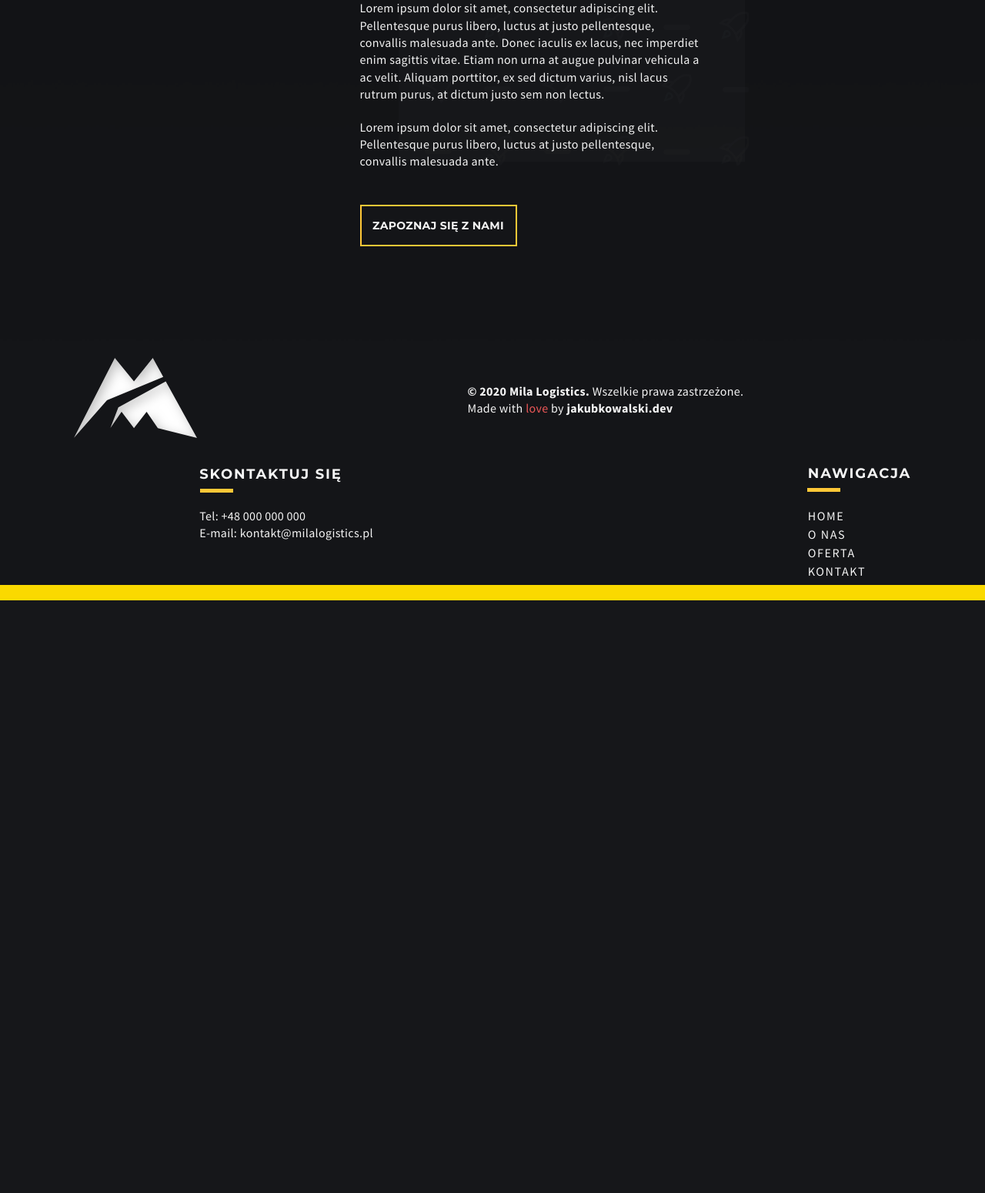
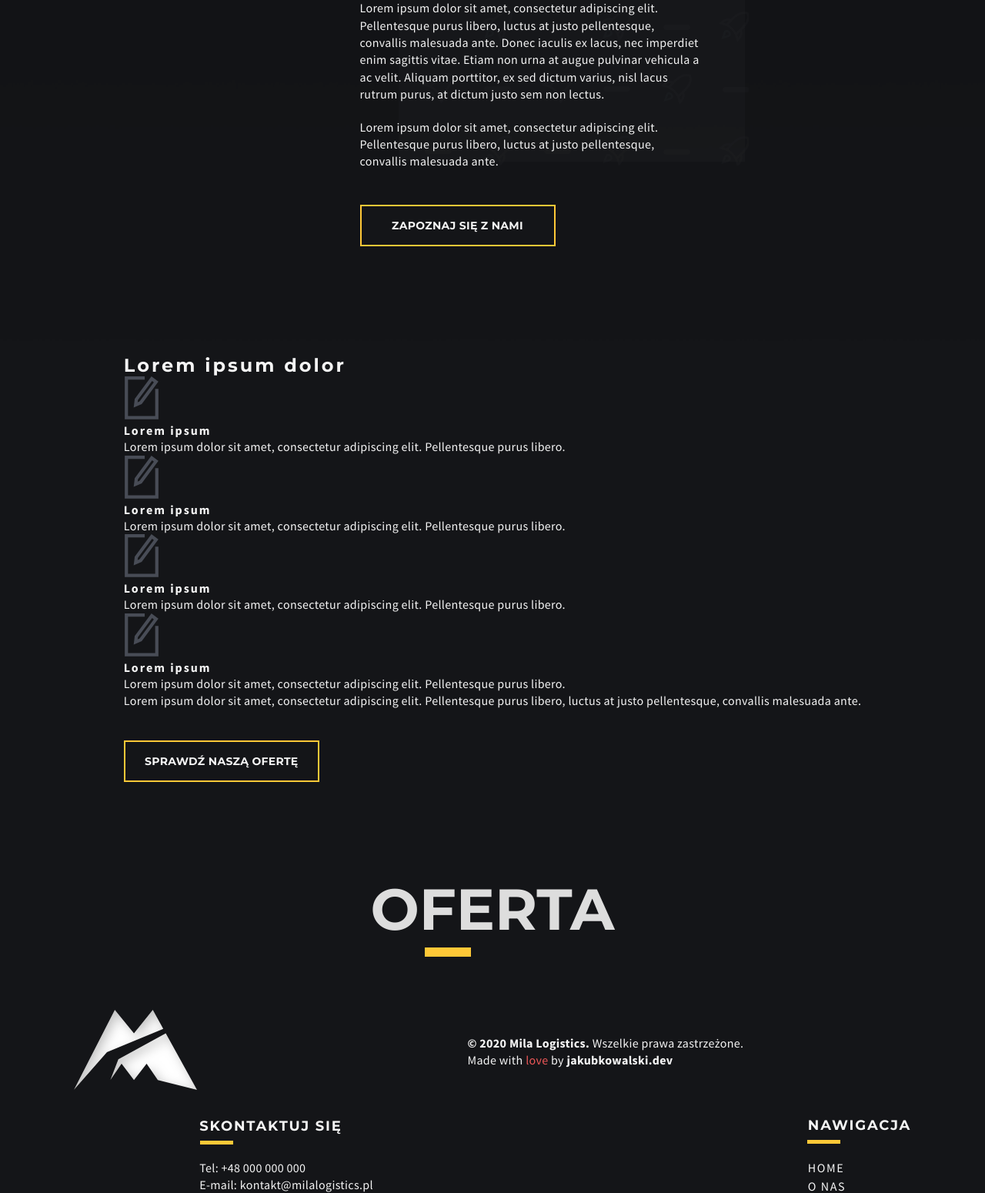
Before and after one commit to Nigtellios/milalogistics, a PHP site: page / in a window 1280 px wide. Shown: the part 1828-3378 px from the top of the page at 77% size. Before the commit the page ends 2608 px from the top, so only its background shows below. Run offline with PHP 8.4, Linux system fonts and the light colour scheme; some web fonts are replaced.

Commit message:
v0.04 - Home offer skeleton
As described above ^

```diff
--- a/css/style.css
+++ b/css/style.css
@@ -466,7 +466,7 @@ a:hover {
 }
 
 .button {
-  width: 200px;
+  max-width: 250px;
   height: 50px;
   margin: 40px 0 40px 0;
   display: block;
--- a/index.html
+++ b/index.html
@@ -65,43 +65,85 @@
       </section> <!-- //End of HERO Section -->
 
       <section class="container-about-us"> <!-- ABOUT US Section -->
+
         <div class="wrapper-2col w-85">
+
           <div class="about-us__map elipses">
             <img src="../media/static-map.png" width="960px" height="465px" alt="Międzynarodowy zasięg usług">
           </div>
+
           <div class="map-shadow"></div>
+
           <div class="about-us__content">
             <h1 class="underline--left-section heading">O NAS</h1>
               <div class="about-us__content-wrap">
                 <h3>Lorem ipsum dolor</h3>
-                <p class="p-5">Lorem ipsum dolor sit amet, consectetur adipiscing elit. Pellentesque purus libero,
+                <p class="p-5">
+                  Lorem ipsum dolor sit amet, consectetur adipiscing elit. Pellentesque purus libero,
                   luctus at justo pellentesque, convallis malesuada ante. Donec iaculis ex lacus, nec
                   imperdiet enim sagittis vitae. Etiam non urna at augue pulvinar vehicula a ac velit.
                   Aliquam porttitor, ex sed dictum varius, nisl lacus rutrum purus, at dictum justo
                   sem non lectus.
                 </p>
-                <p class="p-5">Lorem ipsum dolor sit amet, consectetur adipiscing elit. Pellentesque purus libero,
+                <p class="p-5">
+                  Lorem ipsum dolor sit amet, consectetur adipiscing elit. Pellentesque purus libero,
                   luctus at justo pellentesque, convallis malesuada ante.
                 </p>
-                <div class="button-wrapper">
                 <a class="button p--buttons" href="../about-us.html">
                   ZAPOZNAJ SIĘ Z NAMI
                 </a>
+
               </div>
             </div>
+
           </div>
-          </div>
+
       </section> <!-- End of ABOUT US Section -->
 
       <section class="container-offer"> <!-- OFFER Section -->
-        <div class="wrapper w-85">
+
+        <div class="wrapper-2col w-85">
+
           <div class="offer__content">
-
+            <h3>Lorem ipsum dolor</h3>
+            <div class="offer__tiles-wrapper">
+              <div class="offer__tile">
+                <i><img src="../media/doc-icon-gray.svg" width="45px" height="45px"></i>
+                <h6>Lorem ipsum</h6>
+                <p>Lorem ipsum dolor sit amet, consectetur adipiscing elit. Pellentesque purus libero.</p>
               </div>
-          <div class="offer__heading">
-
+              <div class="offer__tile">
+                <i><img src="../media/doc-icon-gray.svg" width="45px" height="45px"></i>
+                <h6>Lorem ipsum</h6>
+                <p>Lorem ipsum dolor sit amet, consectetur adipiscing elit. Pellentesque purus libero.</p>
+              </div>
+              <div class="offer__tile">
+                <i><img src="../media/doc-icon-gray.svg" width="45px" height="45px"></i>
+                <h6>Lorem ipsum</h6>
+                <p>Lorem ipsum dolor sit amet, consectetur adipiscing elit. Pellentesque purus libero.</p>
+              </div>
+              <div class="offer__tile">
+                <i><img src="../media/doc-icon-gray.svg" width="45px" height="45px"></i>
+                <h6>Lorem ipsum</h6>
+                <p>Lorem ipsum dolor sit amet, consectetur adipiscing elit. Pellentesque purus libero.</p>
               </div>
             </div>
+            <div class="offer__content-desc">
+              <p>
+                Lorem ipsum dolor sit amet, consectetur adipiscing elit. Pellentesque purus libero,
+                luctus at justo pellentesque, convallis malesuada ante.
+              </p>
+            </div>
+            <a class="button p--buttons" href="../about-us.html">
+              SPRAWDŹ NASZĄ OFERTĘ
+            </a>
+          </div>
+
+          <div class="offer__heading">
+            <h1 class="underline--left-section heading">OFERTA</h1>
+          </div>
+      </div>
+
       </section> <!-- End of OFFER Section -->
 
       <section class="container-contact">
```
Also changed, not shown: media/home-offer-rockets.svg (added). Lines whose indentation alone changed are shown as unchanged.
